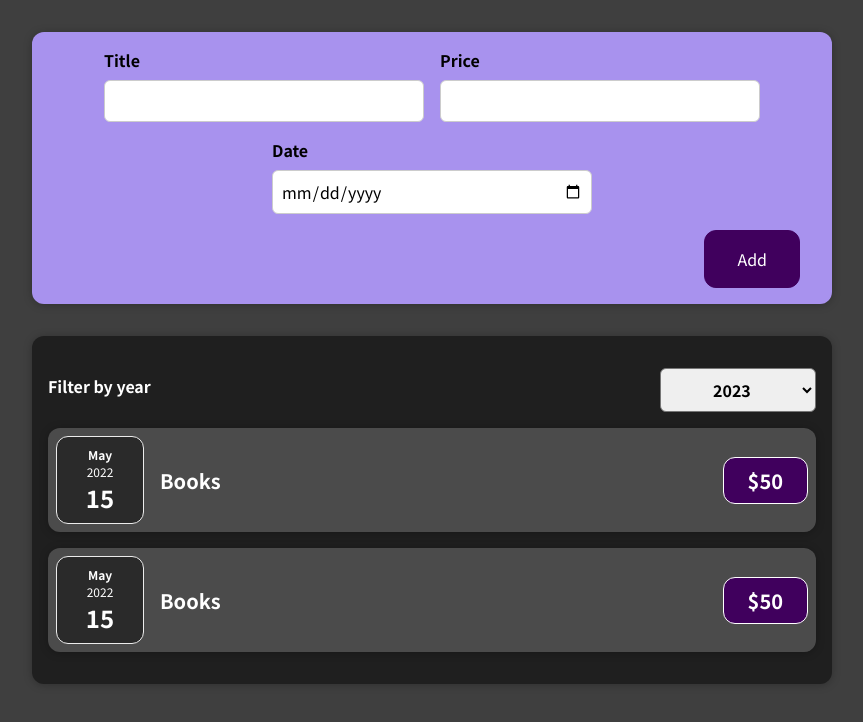
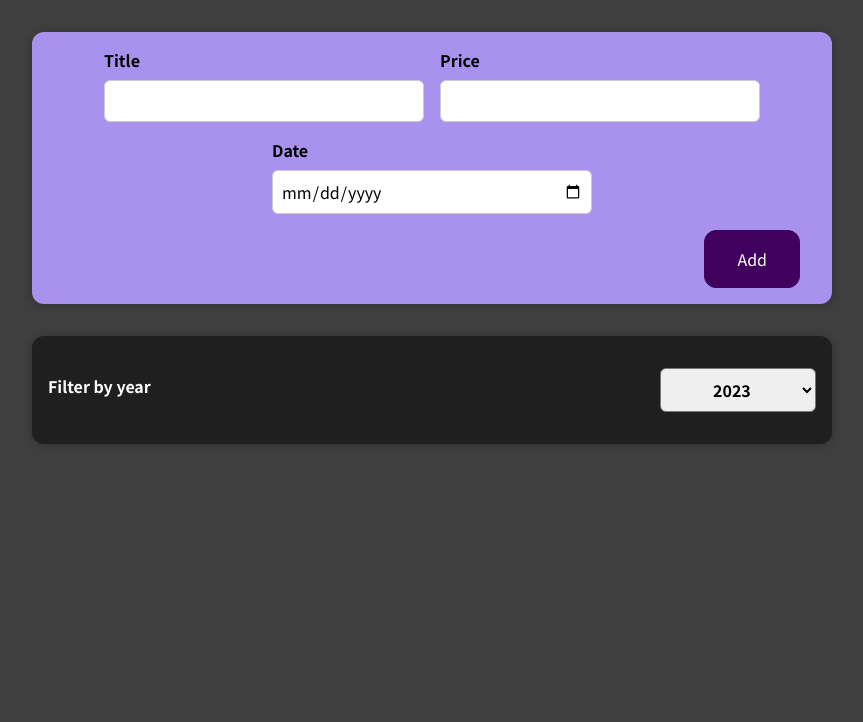
Before and after one commit to t-kowalewski/expenses, a React (Vite) app: page / in a window 1280 px wide. Shown: the top 722 px of the page, without its empty margins (208-1071 px from the left). Built offline with nearby package versions, Linux system fonts and the light colour scheme.

Commit message:
add filter by year logic

```diff
--- a/src/components/Expenses/ExpensesList.jsx
+++ b/src/components/Expenses/ExpensesList.jsx
@@ -8,7 +8,9 @@ import ExpenseItem from './ExpenseItem';
 const ExpensesList = ({ expenses }) => {
   const [filteredYear, setFilteredYear] = useState('2023');
 
-  console.log(filteredYear);
+  const filteredExpenses = expenses.filter((item) => {
+    return item.date.getFullYear().toString() === filteredYear;
+  });
 
   const filterYearHandler = (e) => {
     setFilteredYear(e.target.value);
@@ -21,7 +23,7 @@ const ExpensesList = ({ expenses }) => {
         onFilterYear={filterYearHandler}
       />
 
-      {expenses.map((expense) => {
+      {filteredExpenses.map((expense) => {
         return <ExpenseItem key={expense.id} expense={expense} />;
       })}
     </Card>
```
